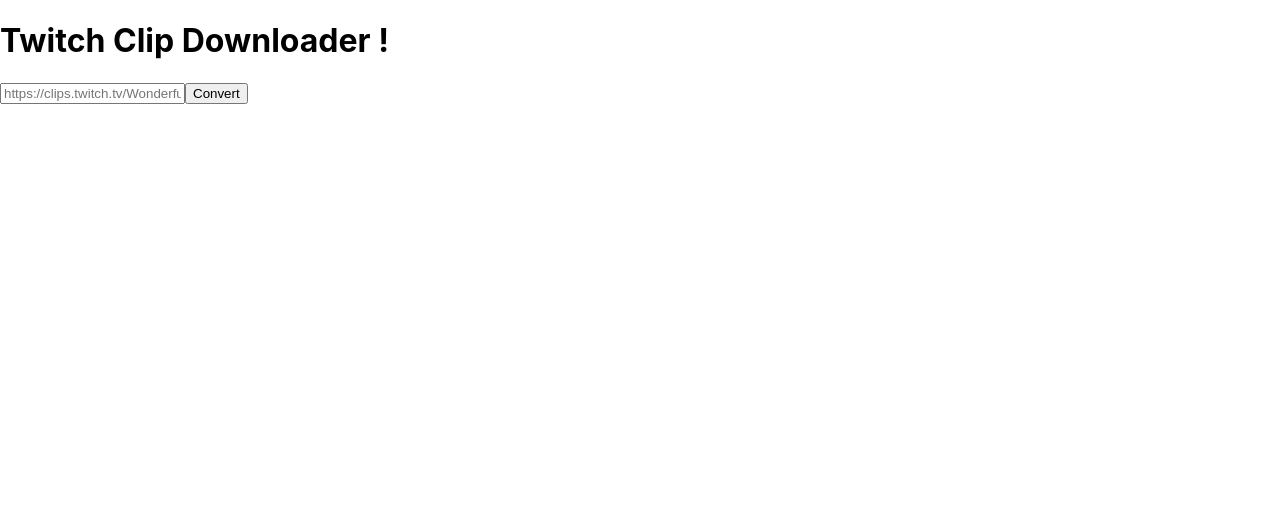
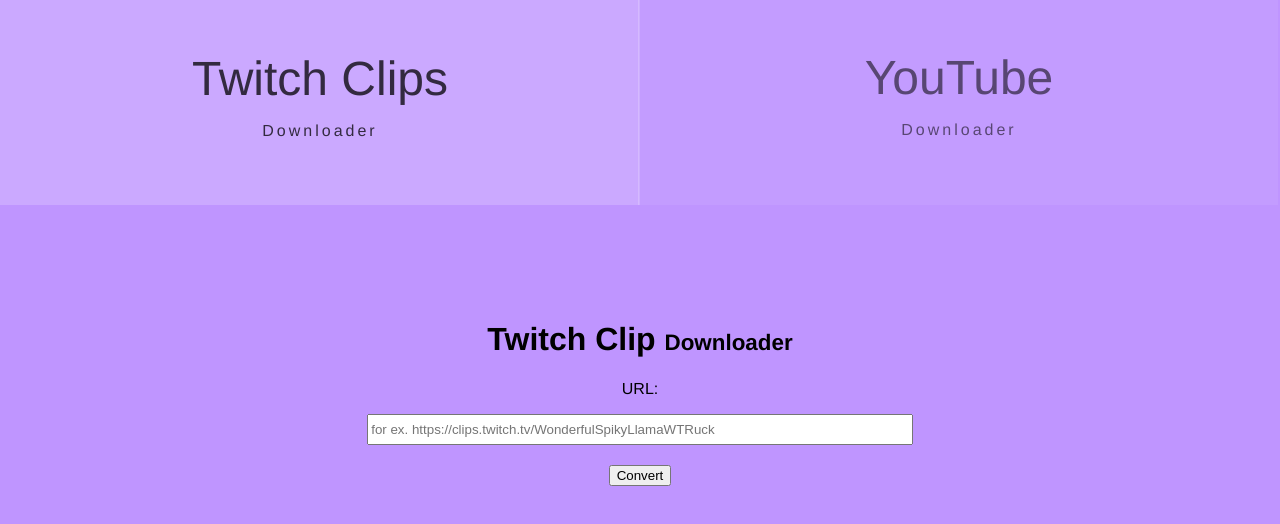
Before and after one commit to mspas/Clip-downloader, a React (Create React App) app: page / in a window 1280 px wide. Shown: the top 524 px of the page. Built offline with nearby package versions, Linux system fonts and the light colour scheme.

Commit message:
add components and styling

```diff
--- a/src/App.css
+++ b/src/App.css
@@ -2,37 +2,29 @@
   text-align: center;
 }
 
-.App-logo {
-  height: 40vmin;
-  pointer-events: none;
+main {
+  width: 100vw;
+  height: 100vh;
+  transition-timing-function: ease-in;
+  transition-duration: 0.5s;
+}
+main > h1 {
+  margin-top: 0;
+  padding-top: 0.67em;
+  letter-spacing: 2px;
 }
 
-@media (prefers-reduced-motion: no-preference) {
-  .App-logo {
-    animation: App-logo-spin infinite 20s linear;
-  }
+.twitch {
+  background: #bf95ff;
+  font-family: Roobert, "Helvetica Neue", Helvetica, Arial, sans-serif;
+}
+.youtube {
+  background: #fa6a6a;
+  font-family: Roobert, "Helvetica Neue", Helvetica, Arial, sans-serif;
 }
 
-.App-header {
-  background-color: #282c34;
-  min-height: 100vh;
+.center {
   display: flex;
-  flex-direction: column;
+  justify-content: center;
   align-items: center;
-  justify-content: center;
-  font-size: calc(10px + 2vmin);
-  color: white;
 }
-
-.App-link {
-  color: #61dafb;
-}
-
-@keyframes App-logo-spin {
-  from {
-    transform: rotate(0deg);
-  }
-  to {
-    transform: rotate(360deg);
-  }
-}
--- a/src/App.js
+++ b/src/App.js
@@ -1,9 +1,40 @@
 import React from "react";
 import "./App.css";
-import ClipDownloader from "./ClipDownloader";
+import ClipDownloader from "./components/ClipDownloader";
+import YouTubeDownloader from "./components/YouTubeDownloader";
+import Switch from "./components/Switch";
 
-function App() {
-  return <ClipDownloader />;
+class App extends React.Component {
+  constructor() {
+    super();
+    this.state = {
+      activeOption: 0,
+      options: [{ title: "Twitch Clips" }, { title: "YouTube" }],
+    };
+    this.handleOptionClick = this.handleOptionClick.bind(this);
+  }
+
+  handleOptionClick(data, index) {
+    this.setState({
+      activeOption: index,
+    });
+  }
+
+  render() {
+    return (
+      <main className={this.state.activeOption === 0 ? "twitch" : "youtube"}>
+        <Switch
+          activeOption={this.state.activeOption}
+          options={this.state.options}
+          onOptionClick={this.handleOptionClick}
+        />
+        <div className="downloader-wrap">
+          {this.state.activeOption === 0 && <ClipDownloader />}
+          {this.state.activeOption === 1 && <YouTubeDownloader />}
+        </div>
+      </main>
+    );
+  }
 }
 
 export default App;
--- /dev/null
+++ b/src/components/ClipDownloader.js
@@ -0,0 +1,47 @@
+import React from "react";
+import "./downloader.css";
+
+class ClipDownloader extends React.Component {
+  constructor(props) {
+    super(props);
+    this.state = { url: "" };
+    this.handleGetClip = this.handleGetClip.bind(this);
+  }
+
+  handleInputChange = (event) => {
+    const { value } = event.target;
+    this.setState({
+      url: value,
+    });
+  };
+
+  handleGetClip = (event) => {
+    event.preventDefault();
+    console.log(this.state.url);
+    fetch(`http://localhost:9000/download/twitchclip?URL=${this.state.url}`, {
+      method: "GET",
+    })
+      .then((res) => res.json())
+      .then((json) => window.open(json.url));
+  };
+
+  render() {
+    return (
+      <div className="downloader-container">
+        <h1 className="heading-twitch">
+          Twitch Clip <span>Downloader</span>
+        </h1>
+        <p>URL:</p>
+        <input
+          className="URL-input"
+          placeholder="for ex. https://clips.twitch.tv/WonderfulSpikyLlamaWTRuck"
+          onChange={this.handleInputChange}
+        />
+        <button className="convert-button" onClick={this.handleGetClip}>
+          Convert
+        </button>
+      </div>
+    );
+  }
+}
+export default ClipDownloader;
--- /dev/null
+++ b/src/components/Switch.js
@@ -0,0 +1,25 @@
+import React from "react";
+import "./switch.css";
+
+class Switch extends React.Component {
+  render() {
+    let options = this.props.options.map((data, index) => {
+      return (
+        <div
+          className={
+            this.props.activeOption === index
+              ? "switch-option active"
+              : "switch-option"
+          }
+          key={index}
+          onClick={this.props.onOptionClick.bind(null, data, index)}
+        >
+          <p className="title">{data.title}</p>
+          <p className="title-sm">Downloader</p>
+        </div>
+      );
+    });
+    return <div className="switch-container">{options}</div>;
+  }
+}
+export default Switch;
--- a/src/ClipDownloader.js
+++ b/src/components/YouTubeDownloader.js
@@ -1,6 +1,7 @@
 import React from "react";
+import "./downloader.css";
 
-class ClipDownloader extends React.Component {
+class YouTubeDownloader extends React.Component {
   constructor(props) {
     super(props);
     this.state = { url: "" };
@@ -17,7 +18,7 @@
   handleGetClip = (event) => {
     event.preventDefault();
     console.log(this.state.url);
-    fetch(`http://localhost:9000/download?URL=${this.state.url}`, {
+    fetch(`http://localhost:9000/download/twitchclip?URL=${this.state.url}`, {
       method: "GET",
     })
       .then((res) => res.json())
@@ -26,11 +27,14 @@
 
   render() {
     return (
-      <div>
-        <h1 className="heading">Twitch Clip Downloader !</h1>
+      <div className="downloader-container">
+        <h1 className="heading-youtube">
+          YouTube <span>Downloader</span>
+        </h1>
+        <p>URL:</p>
         <input
           className="URL-input"
-          placeholder="https://clips.twitch.tv/WonderfulSpikyLlamaWTRuck"
+          placeholder="for ex. https://clips.twitch.tv/WonderfulSpikyLlamaWTRuck"
           onChange={this.handleInputChange}
         />
         <button className="convert-button" onClick={this.handleGetClip}>
@@ -40,4 +44,4 @@
     );
   }
 }
-export default ClipDownloader;
+export default YouTubeDownloader;
--- /dev/null
+++ b/src/components/downloader.css
@@ -0,0 +1,19 @@
+.downloader-container {
+  text-align: center;
+}
+h1 > span {
+  font-size: 0.7em;
+}
+input {
+  display: block;
+  margin-left: auto;
+  margin-right: auto;
+  width: 70%;
+  height: 25px;
+}
+button {
+  display: block;
+  margin-left: auto;
+  margin-right: auto;
+  margin-top: 20px;
+}
--- /dev/null
+++ b/src/components/switch.css
@@ -0,0 +1,64 @@
+.switch-container {
+  width: 100%;
+  max-height: 200px;
+}
+.switch-container > .switch-option {
+  display: inline-block;
+  cursor: pointer;
+  text-align: center;
+  width: calc(calc(100% / 2) - 2px);
+  max-height: 100%;
+  padding: 50px 0;
+  color: rgba(0, 0, 0, 0.55);
+  background: rgba(255, 255, 255, 0.068);
+  border-left: 1px solid rgba(255, 255, 255, 0.192);
+  border-right: 1px solid rgba(255, 255, 255, 0.192);
+}
+.switch-container > .switch-option:first-child {
+  border-left: none;
+}
+.switch-container > .switch-option:last-child {
+  border-right: none;
+}
+.switch-container > .switch-option:hover {
+  background: rgba(255, 255, 255, 0.192);
+}
+.switch-container > .switch-option:hover .title,
+.switch-container > .switch-option:hover .title-sm {
+  animation: shake 0.5s ease infinite;
+}
+.switch-option > .title {
+  font-size: 3rem;
+  margin: 0;
+}
+.switch-option > .title-sm {
+  letter-spacing: 3px;
+}
+
+.active {
+  cursor: default !important;
+  color: rgba(0, 0, 0, 0.75) !important;
+  background: rgba(255, 255, 255, 0.192) !important;
+}
+
+@keyframes shake {
+  0% {
+    transform: translate(1px, 1px) rotate(0deg);
+  }
+  25% {
+    transform: translate(-1px, -2px) rotate(-1deg);
+  }
+  50% {
+    transform: translate(-3px, 0px) rotate(1deg);
+  }
+  75% {
+    transform: translate(-1px, 2px) rotate(-1deg);
+  }
+  100% {
+    transform: translate(3px, 1px) rotate(-1deg);
+  }
+}
+
+.downloader-wrap {
+  padding: 100px 20%;
+}
```
Also changed, not shown: 1 other file (tests, documents, lock files or other folders).
